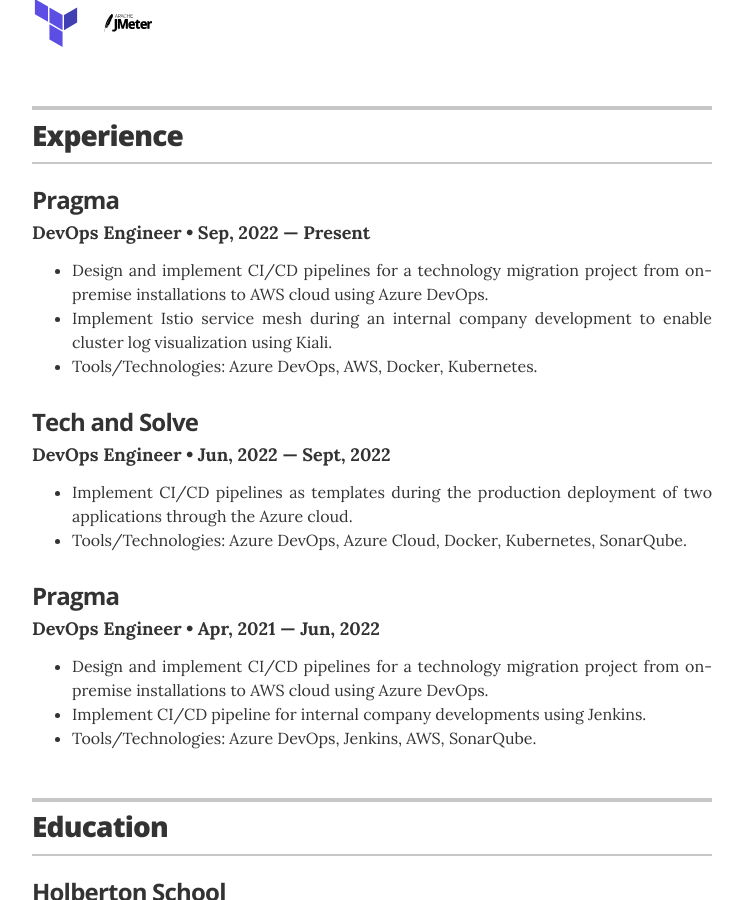
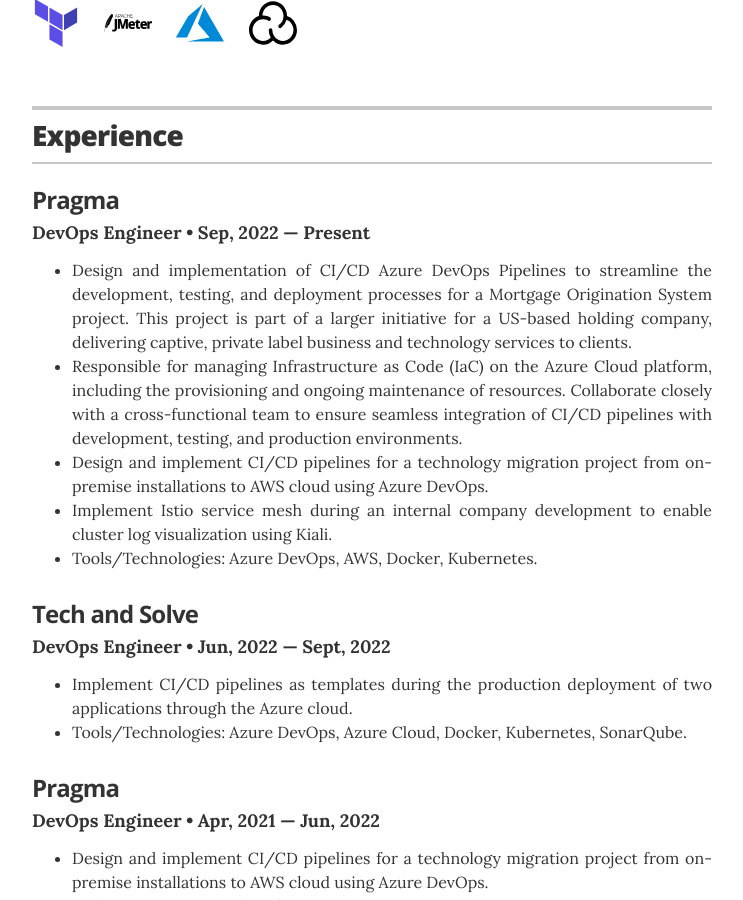
Before and after one commit to sebastiandevops/cv, a Jekyll site: the page built from index.html, in a window 1280 px wide and 900 px high, scrolled down 819 px. Shown: the whole window, without its empty margins (268-1011 px from the left). Built offline with Jekyll 4.4.1, drawn with Linux system fonts in a browser that asks for light colours.

Commit message:
_data: last experience added | images: latest skills added

```diff
--- a/_data/experience.yml
+++ b/_data/experience.yml
@@ -3,7 +3,7 @@
 - company: Pragma
   position: DevOps Engineer
   duration: Sep, 2022 &mdash; Present
-  summary: '<p align="justify"><ul class="resume-item-list" align="justify"><li>Design and implement CI/CD pipelines for a technology migration project from on-premise installations to AWS cloud using Azure DevOps.</li><li>Implement Istio service mesh during an internal company development to enable cluster log visualization using Kiali.</li><li>Tools/Technologies&#58 Azure DevOps, AWS, Docker, Kubernetes.</li></ul></p>'
+  summary: '<p align="justify"><ul class="resume-item-list" align="justify"><li>Design and implementation of CI/CD Azure DevOps Pipelines to streamline the development, testing, and deployment processes for a Mortgage Origination System project. This project is part of a larger initiative for a US-based holding company, delivering captive, private label business and technology services to clients.</li><li>Responsible for managing Infrastructure as Code (IaC) on the Azure Cloud platform, including the provisioning and ongoing maintenance of resources. Collaborate closely with a cross-functional team to ensure seamless integration of CI/CD pipelines with development, testing, and production environments.</li><li>Design and implement CI/CD pipelines for a technology migration project from on-premise installations to AWS cloud using Azure DevOps.</li><li>Implement Istio service mesh during an internal company development to enable cluster log visualization using Kiali.</li><li>Tools/Technologies&#58 Azure DevOps, AWS, Docker, Kubernetes.</li></ul></p>'
 
 # DevOps Engineer at Tech and Solve
 - company: Tech and Solve
--- a/_data/proeficient_in.yml
+++ b/_data/proeficient_in.yml
@@ -26,4 +26,6 @@
         <a href="https://www.sonarsource.com/products/sonarqube/" title="SonarQube"><img class="img" src="images/sonarqube.svg"></a>
         <a href="https://www.terraform.io" title="Terraform"><img class="img" src="images/terraform.svg"></a>
         <a href="https://jmeter.apache.org" title="Apache JMeter"><img class="img" src="images/apachejmeter.svg"></a>
+        <a href="https://azure.microsoft.com/en-us/get-started/azure-portal" title="Microsoft Azure Portal"><img class="img" src="images/azure-cloud.svg"></a>
+        <a href="https://sonarcloud.io/" title="SonarCloud"><img class="img" src="images/sonarcloud.svg"></a>
       </div>
```
Also changed, not shown: images/azure-cloud.svg (added), images/sonarcloud.svg (added).
